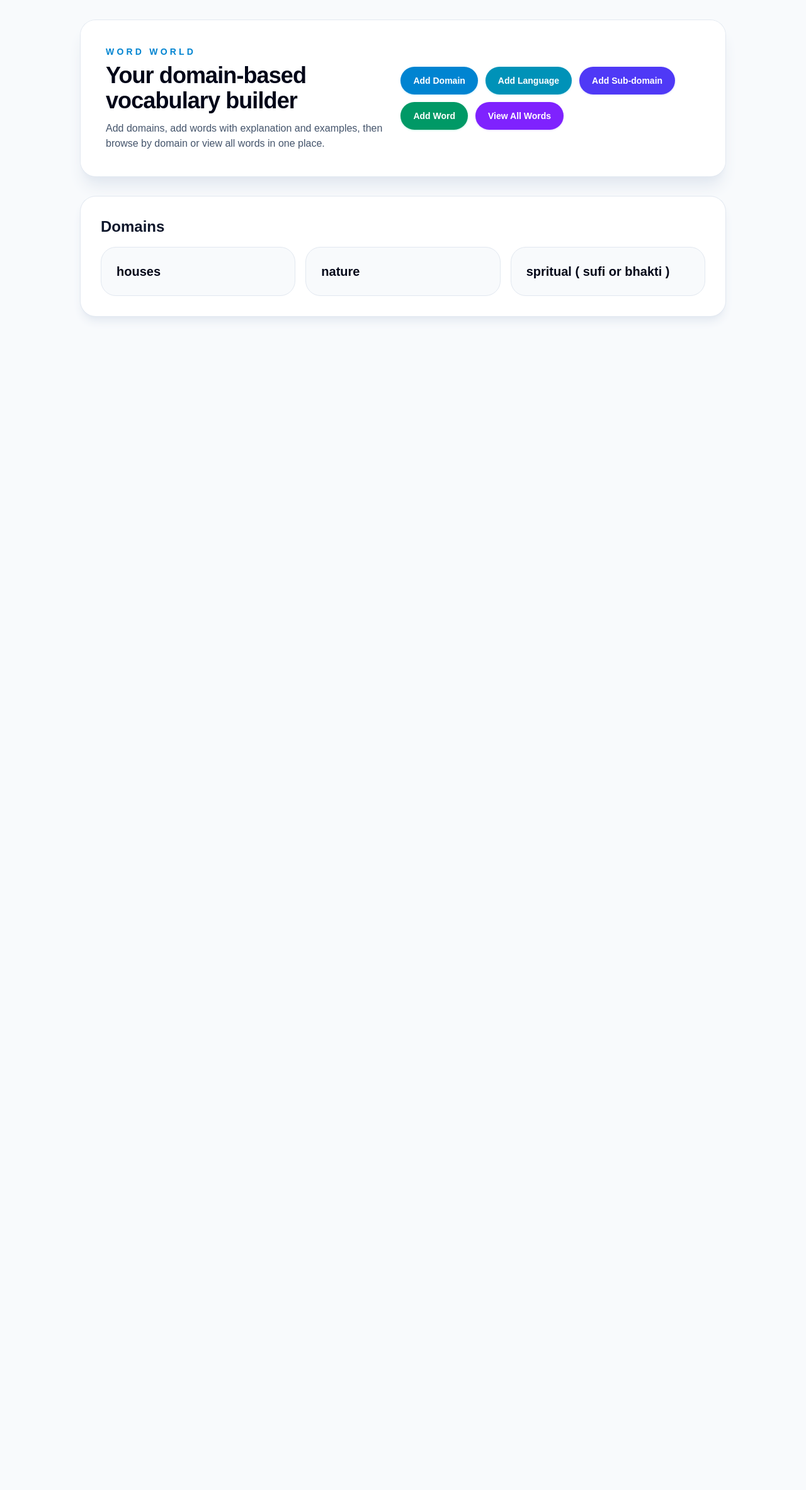
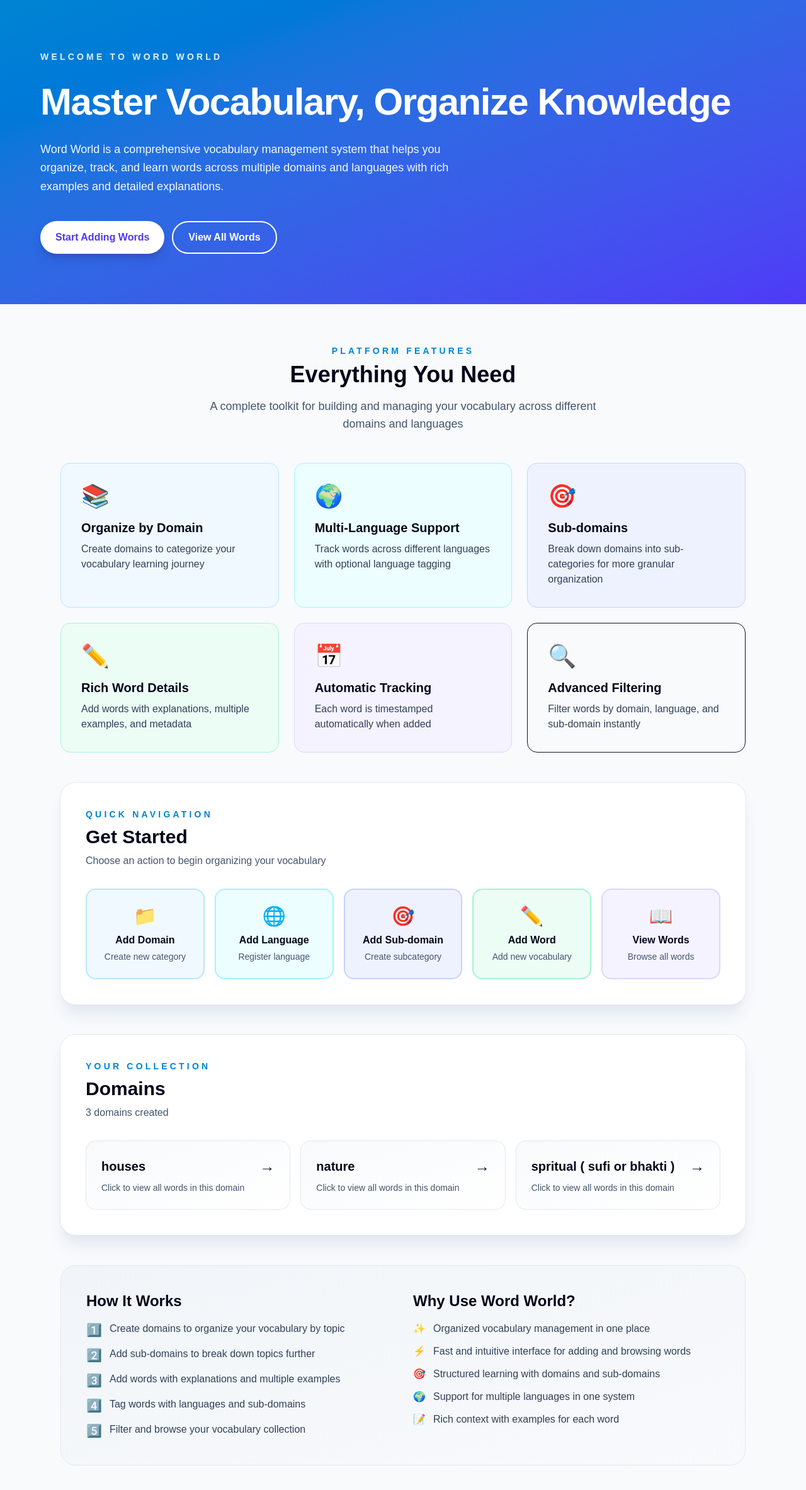
Before and after one commit to SidhartGautam25/word-world, a Next.js app: page / in a window 1280 px wide. Shown: the top 2366 px of the page at 63% size. Before the commit the page ends 800 px from the top, so only its background shows below. Built offline with nearby package versions, Linux system fonts and the light colour scheme.

Commit message:
home page improved

```diff
--- a/app/page.tsx
+++ b/app/page.tsx
@@ -6,84 +6,304 @@ export default async function Home() {
   });
   const domains: string[] = await res.json();
 
+  const features = [
+    {
+      icon: "📚",
+      title: "Organize by Domain",
+      description:
+        "Create domains to categorize your vocabulary learning journey",
+      color: "sky",
+    },
+    {
+      icon: "🌍",
+      title: "Multi-Language Support",
+      description:
+        "Track words across different languages with optional language tagging",
+      color: "cyan",
+    },
+    {
+      icon: "🎯",
+      title: "Sub-domains",
+      description:
+        "Break down domains into sub-categories for more granular organization",
+      color: "indigo",
+    },
+    {
+      icon: "✏️",
+      title: "Rich Word Details",
+      description:
+        "Add words with explanations, multiple examples, and metadata",
+      color: "emerald",
+    },
+    {
+      icon: "📅",
+      title: "Automatic Tracking",
+      description: "Each word is timestamped automatically when added",
+      color: "violet",
+    },
+    {
+      icon: "🔍",
+      title: "Advanced Filtering",
+      description: "Filter words by domain, language, and sub-domain instantly",
+      color: "rose",
+    },
+  ];
+
   return (
-    <div className="min-h-screen bg-slate-50 p-8 text-slate-900">
-      <div className="max-w-5xl mx-auto space-y-8">
-        <section className="rounded-3xl bg-white/95 p-10 shadow-xl shadow-slate-200 ring-1 ring-slate-200">
-          <div className="flex flex-col gap-4 sm:flex-row sm:items-center sm:justify-between">
-            <div>
-              <p className="text-sm uppercase tracking-[0.3em] text-sky-600 font-semibold">
-                Word World
+    <div className="min-h-screen bg-slate-50 text-slate-900">
+      {/* Hero Section */}
+      <section className="relative overflow-hidden bg-gradient-to-br from-sky-600 to-indigo-600 px-8 py-20 text-white">
+        <div className="mx-auto max-w-6xl">
+          <div className="flex flex-col gap-8 lg:flex-row lg:items-center">
+            <div className="flex-1 space-y-6">
+              <p className="text-sm uppercase tracking-[0.3em] font-semibold text-sky-100">
+                Welcome to Word World
               </p>
-              <h1 className="mt-2 text-4xl font-semibold tracking-tight text-slate-950">
-                Your domain-based vocabulary builder
+              <h1 className="text-5xl lg:text-6xl font-bold tracking-tight leading-tight">
+                Master Vocabulary, Organize Knowledge
               </h1>
-              <p className="mt-3 text-slate-600 max-w-2xl">
-                Add domains, add words with explanation and examples, then
-                browse by domain or view all words in one place.
+              <p className="text-lg text-sky-50 max-w-2xl leading-relaxed">
+                Word World is a comprehensive vocabulary management system that
+                helps you organize, track, and learn words across multiple
+                domains and languages with rich examples and detailed
+                explanations.
               </p>
-            </div>
-            <div className="flex flex-wrap gap-3">
-              <Link
-                href="/add-domain"
-                className="inline-flex items-center justify-center rounded-full bg-sky-600 px-5 py-3 text-sm font-semibold text-white shadow-sm shadow-sky-500/20 transition hover:bg-sky-700"
-              >
-                Add Domain
-              </Link>
-              <Link
-                href="/add-language"
-                className="inline-flex items-center justify-center rounded-full bg-cyan-600 px-5 py-3 text-sm font-semibold text-white shadow-sm shadow-cyan-500/20 transition hover:bg-cyan-700"
-              >
-                Add Language
-              </Link>
-              <Link
-                href="/add-sub-domain"
-                className="inline-flex items-center justify-center rounded-full bg-indigo-600 px-5 py-3 text-sm font-semibold text-white shadow-sm shadow-indigo-500/20 transition hover:bg-indigo-700"
-              >
-                Add Sub-domain
-              </Link>
+              <div className="flex flex-wrap gap-3 pt-4">
                 <Link
                   href="/add-word"
-                className="inline-flex items-center justify-center rounded-full bg-emerald-600 px-5 py-3 text-sm font-semibold text-white shadow-sm shadow-emerald-500/20 transition hover:bg-emerald-700"
+                  className="inline-flex items-center justify-center rounded-full bg-white px-6 py-3 text-base font-semibold text-indigo-600 shadow-lg shadow-indigo-900/30 transition hover:bg-slate-50"
                 >
-                Add Word
+                  Start Adding Words
                 </Link>
                 <Link
                   href="/words"
-                className="inline-flex items-center justify-center rounded-full bg-violet-600 px-5 py-3 text-sm font-semibold text-white shadow-sm shadow-violet-500/20 transition hover:bg-violet-700"
+                  className="inline-flex items-center justify-center rounded-full border-2 border-white px-6 py-3 text-base font-semibold text-white transition hover:bg-white/10"
                 >
                   View All Words
                 </Link>
               </div>
             </div>
+          </div>
+        </div>
       </section>
 
-        <section className="rounded-3xl bg-white p-8 shadow-lg shadow-slate-200 ring-1 ring-slate-200">
-          <h2 className="text-2xl font-semibold mb-4 text-slate-900">
-            Domains
+      {/* Main Content */}
+      <div className="mx-auto max-w-6xl space-y-12 px-8 py-16">
+        {/* Features Grid */}
+        <section>
+          <div className="mb-12 text-center">
+            <p className="text-sm uppercase tracking-[0.3em] font-semibold text-sky-600">
+              Platform Features
+            </p>
+            <h2 className="mt-2 text-4xl font-bold text-slate-950">
+              Everything You Need
             </h2>
+            <p className="mt-4 text-lg text-slate-600 max-w-2xl mx-auto">
+              A complete toolkit for building and managing your vocabulary
+              across different domains and languages
+            </p>
+          </div>
+
+          <div className="grid gap-6 sm:grid-cols-2 lg:grid-cols-3">
+            {features.map((feature, idx) => (
+              <div
+                key={idx}
+                className={`rounded-2xl border border-${feature.color}-200 bg-${feature.color}-50 p-8 transition hover:shadow-lg hover:-translate-y-1`}
+              >
+                <div className="text-4xl mb-4">{feature.icon}</div>
+                <h3 className="text-xl font-semibold text-slate-950 mb-2">
+                  {feature.title}
+                </h3>
+                <p className="text-slate-700">{feature.description}</p>
+              </div>
+            ))}
+          </div>
+        </section>
+
+        {/* Quick Actions */}
+        <section className="rounded-3xl bg-white p-10 shadow-xl shadow-slate-200 ring-1 ring-slate-200">
+          <div className="mb-8">
+            <p className="text-sm uppercase tracking-[0.3em] font-semibold text-sky-600">
+              Quick Navigation
+            </p>
+            <h2 className="mt-2 text-3xl font-bold text-slate-950">
+              Get Started
+            </h2>
+            <p className="mt-2 text-slate-600">
+              Choose an action to begin organizing your vocabulary
+            </p>
+          </div>
+
+          <div className="grid gap-4 sm:grid-cols-2 lg:grid-cols-5">
+            <Link
+              href="/add-domain"
+              className="group rounded-2xl border-2 border-sky-200 bg-sky-50 p-6 text-center transition hover:bg-sky-100 hover:border-sky-400"
+            >
+              <div className="text-3xl mb-2">📁</div>
+              <p className="font-semibold text-slate-950 group-hover:text-sky-700">
+                Add Domain
+              </p>
+              <p className="text-sm text-slate-600 mt-1">Create new category</p>
+            </Link>
+
+            <Link
+              href="/add-language"
+              className="group rounded-2xl border-2 border-cyan-200 bg-cyan-50 p-6 text-center transition hover:bg-cyan-100 hover:border-cyan-400"
+            >
+              <div className="text-3xl mb-2">🌐</div>
+              <p className="font-semibold text-slate-950 group-hover:text-cyan-700">
+                Add Language
+              </p>
+              <p className="text-sm text-slate-600 mt-1">Register language</p>
+            </Link>
+
+            <Link
+              href="/add-sub-domain"
+              className="group rounded-2xl border-2 border-indigo-200 bg-indigo-50 p-6 text-center transition hover:bg-indigo-100 hover:border-indigo-400"
+            >
+              <div className="text-3xl mb-2">🎯</div>
+              <p className="font-semibold text-slate-950 group-hover:text-indigo-700">
+                Add Sub-domain
+              </p>
+              <p className="text-sm text-slate-600 mt-1">Create subcategory</p>
+            </Link>
+
+            <Link
+              href="/add-word"
+              className="group rounded-2xl border-2 border-emerald-200 bg-emerald-50 p-6 text-center transition hover:bg-emerald-100 hover:border-emerald-400"
+            >
+              <div className="text-3xl mb-2">✏️</div>
+              <p className="font-semibold text-slate-950 group-hover:text-emerald-700">
+                Add Word
+              </p>
+              <p className="text-sm text-slate-600 mt-1">Add new vocabulary</p>
+            </Link>
+
+            <Link
+              href="/words"
+              className="group rounded-2xl border-2 border-violet-200 bg-violet-50 p-6 text-center transition hover:bg-violet-100 hover:border-violet-400"
+            >
+              <div className="text-3xl mb-2">📖</div>
+              <p className="font-semibold text-slate-950 group-hover:text-violet-700">
+                View Words
+              </p>
+              <p className="text-sm text-slate-600 mt-1">Browse all words</p>
+            </Link>
+          </div>
+        </section>
+
+        {/* Domains List */}
+        <section className="rounded-3xl bg-white p-10 shadow-xl shadow-slate-200 ring-1 ring-slate-200">
+          <div className="mb-8">
+            <p className="text-sm uppercase tracking-[0.3em] font-semibold text-sky-600">
+              Your Collection
+            </p>
+            <h2 className="mt-2 text-3xl font-bold text-slate-950">Domains</h2>
+            <p className="mt-2 text-slate-600">
+              {domains.length} {domains.length === 1 ? "domain" : "domains"}{" "}
+              created
+            </p>
+          </div>
+
           {domains.length === 0 ? (
-            <p className="text-slate-600">
-              No domains yet. Add one to start organizing words.
+            <div className="rounded-2xl border-2 border-dashed border-slate-300 bg-slate-50 p-12 text-center">
+              <p className="text-slate-600 mb-4">
+                No domains created yet. Start by creating your first domain!
               </p>
+              <Link
+                href="/add-domain"
+                className="inline-flex items-center justify-center rounded-full bg-sky-600 px-5 py-3 text-sm font-semibold text-white shadow-sm shadow-sky-500/20 transition hover:bg-sky-700"
+              >
+                Create First Domain
+              </Link>
+            </div>
           ) : (
-            <ul className="grid gap-4 sm:grid-cols-2 xl:grid-cols-3">
+            <ul className="grid gap-4 sm:grid-cols-2 lg:grid-cols-3">
               {domains.map((domain) => (
                 <li
                   key={domain}
-                  className="rounded-3xl border border-slate-200 bg-slate-50 p-6 transition hover:-translate-y-1 hover:shadow-xl"
+                  className="group rounded-2xl border border-slate-200 bg-gradient-to-br from-slate-50 to-white p-6 transition hover:-translate-y-1 hover:shadow-lg hover:border-sky-300"
                 >
-                  <Link
-                    href={`/words?domain=${domain}`}
-                    className="text-xl font-semibold text-slate-950 hover:text-sky-600"
-                  >
+                  <Link href={`/words?domain=${domain}`} className="block">
+                    <div className="flex items-center justify-between">
+                      <h3 className="text-xl font-semibold text-slate-950 group-hover:text-sky-600">
                         {domain}
+                      </h3>
+                      <span className="text-2xl">→</span>
+                    </div>
+                    <p className="mt-2 text-sm text-slate-600">
+                      Click to view all words in this domain
+                    </p>
                   </Link>
                 </li>
               ))}
             </ul>
           )}
         </section>
+
+        {/* Info Section */}
+        <section className="rounded-3xl bg-gradient-to-br from-slate-100 to-slate-50 p-10 border border-slate-200">
+          <div className="grid gap-8 lg:grid-cols-2">
+            <div>
+              <h3 className="text-2xl font-bold text-slate-950 mb-4">
+                How It Works
+              </h3>
+              <ul className="space-y-3 text-slate-700">
+                <li className="flex gap-3">
+                  <span className="text-xl">1️⃣</span>
+                  <span>
+                    Create domains to organize your vocabulary by topic
+                  </span>
+                </li>
+                <li className="flex gap-3">
+                  <span className="text-xl">2️⃣</span>
+                  <span>Add sub-domains to break down topics further</span>
+                </li>
+                <li className="flex gap-3">
+                  <span className="text-xl">3️⃣</span>
+                  <span>Add words with explanations and multiple examples</span>
+                </li>
+                <li className="flex gap-3">
+                  <span className="text-xl">4️⃣</span>
+                  <span>Tag words with languages and sub-domains</span>
+                </li>
+                <li className="flex gap-3">
+                  <span className="text-xl">5️⃣</span>
+                  <span>Filter and browse your vocabulary collection</span>
+                </li>
+              </ul>
+            </div>
+            <div>
+              <h3 className="text-2xl font-bold text-slate-950 mb-4">
+                Why Use Word World?
+              </h3>
+              <ul className="space-y-3 text-slate-700">
+                <li className="flex gap-3">
+                  <span>✨</span>
+                  <span>Organized vocabulary management in one place</span>
+                </li>
+                <li className="flex gap-3">
+                  <span>⚡</span>
+                  <span>
+                    Fast and intuitive interface for adding and browsing words
+                  </span>
+                </li>
+                <li className="flex gap-3">
+                  <span>🎯</span>
+                  <span>Structured learning with domains and sub-domains</span>
+                </li>
+                <li className="flex gap-3">
+                  <span>🌍</span>
+                  <span>Support for multiple languages in one system</span>
+                </li>
+                <li className="flex gap-3">
+                  <span>📝</span>
+                  <span>Rich context with examples for each word</span>
+                </li>
+              </ul>
+            </div>
+          </div>
+        </section>
       </div>
     </div>
   );
```
Lines whose indentation alone changed are shown as unchanged.
